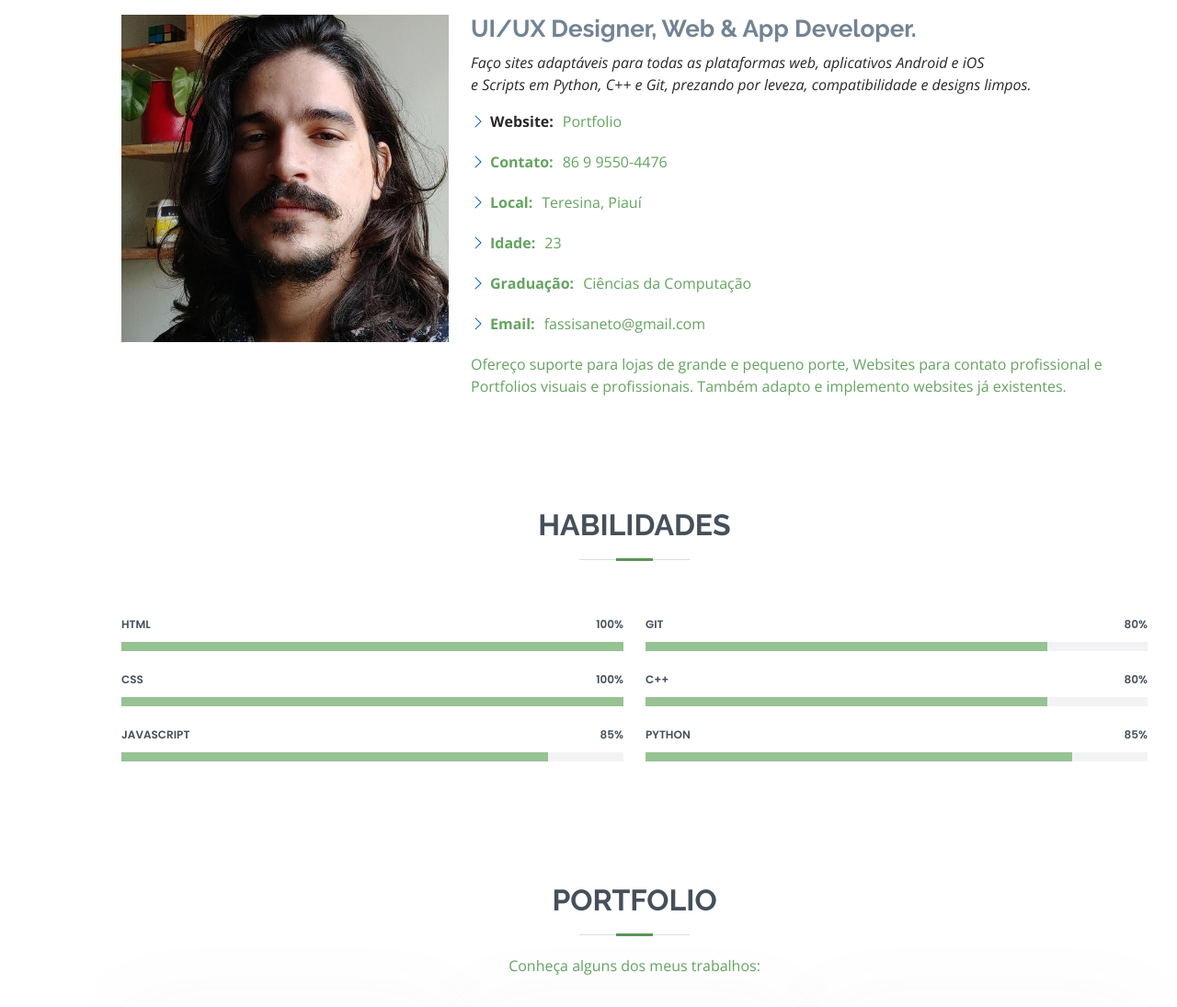
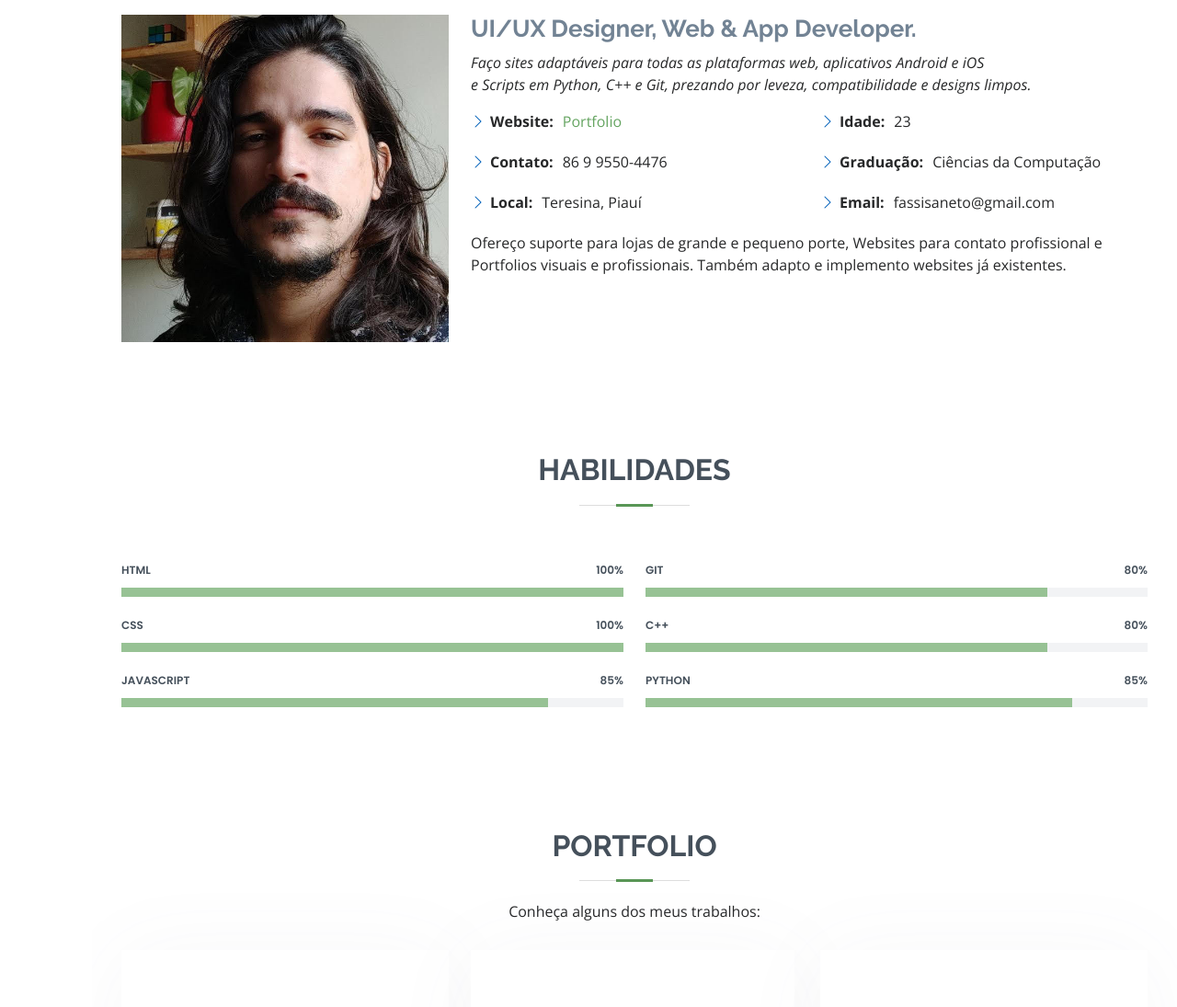
Before and after one commit to acianeta/portfolio, a plain HTML site: page index.html in a window 1280 px wide. Shown: the part 1000-2095 px from the top of the page at 92% size. Drawn offline with nearby package versions, Linux system fonts and the light colour scheme.

Commit message:
Add files via upload

```diff
--- a/index.html
+++ b/index.html
@@ -86,7 +86,7 @@
             <div class="row">
               <div class="col-lg-6">
                 <ul>
-                  <li><i class="bi bi-chevron-right"></i> <strong>Website:</strong> <span><a href="https://acianeta.github.io/portfolio/"> Portfolio</span></li>
+                  <li><i class="bi bi-chevron-right"></i> <strong>Website:</strong> <a href="https://acianeta.github.io/portfolio/"> <span>Portfolio</span></li></a>
                   <li><i class="bi bi-chevron-right"></i> <strong>Contato:</strong> <span>86 9 9550-4476</span></li>
                   <li><i class="bi bi-chevron-right"></i> <strong>Local:</strong> <span>Teresina, Piauí</span></li>
                 </ul>
```
